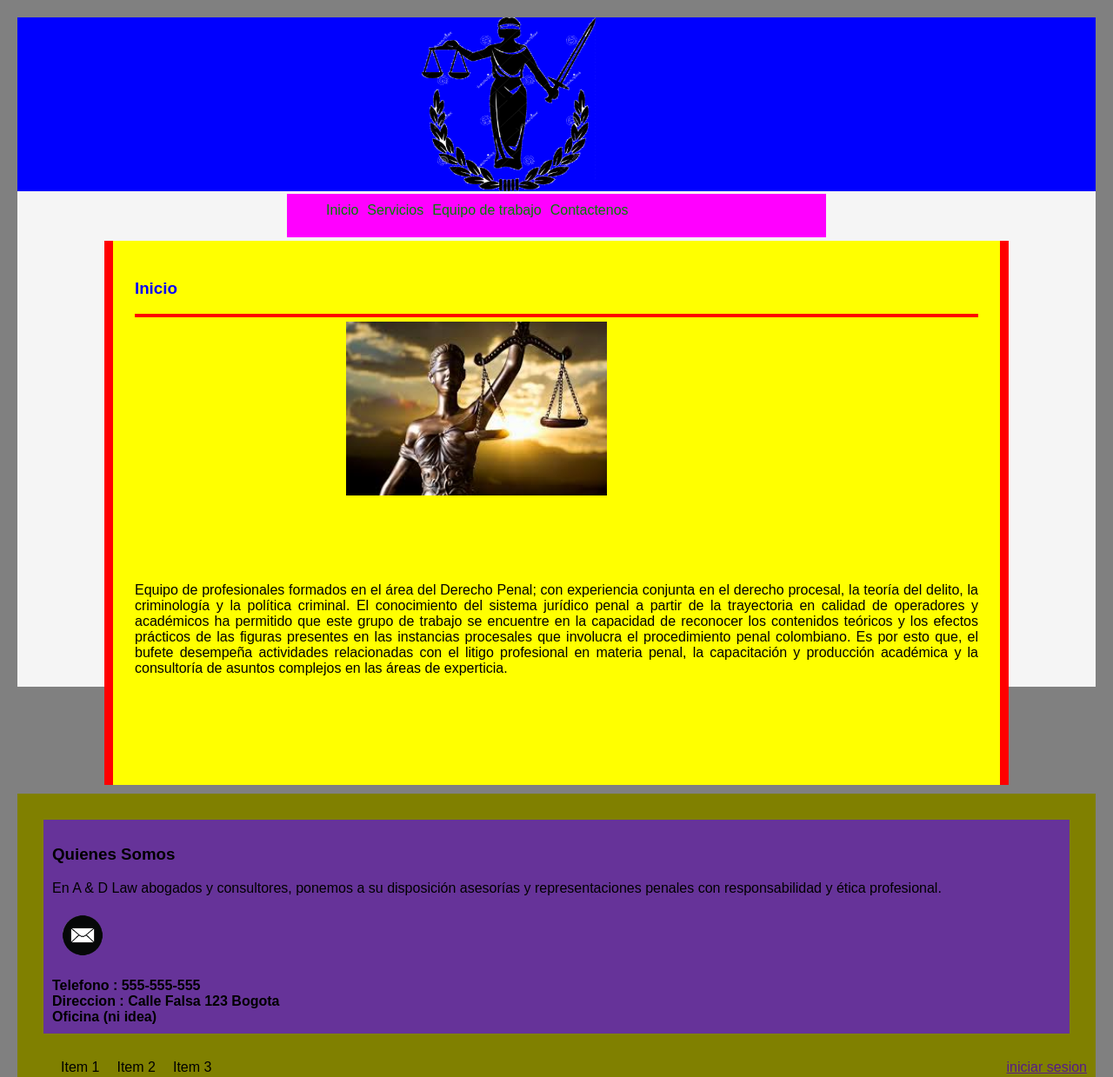
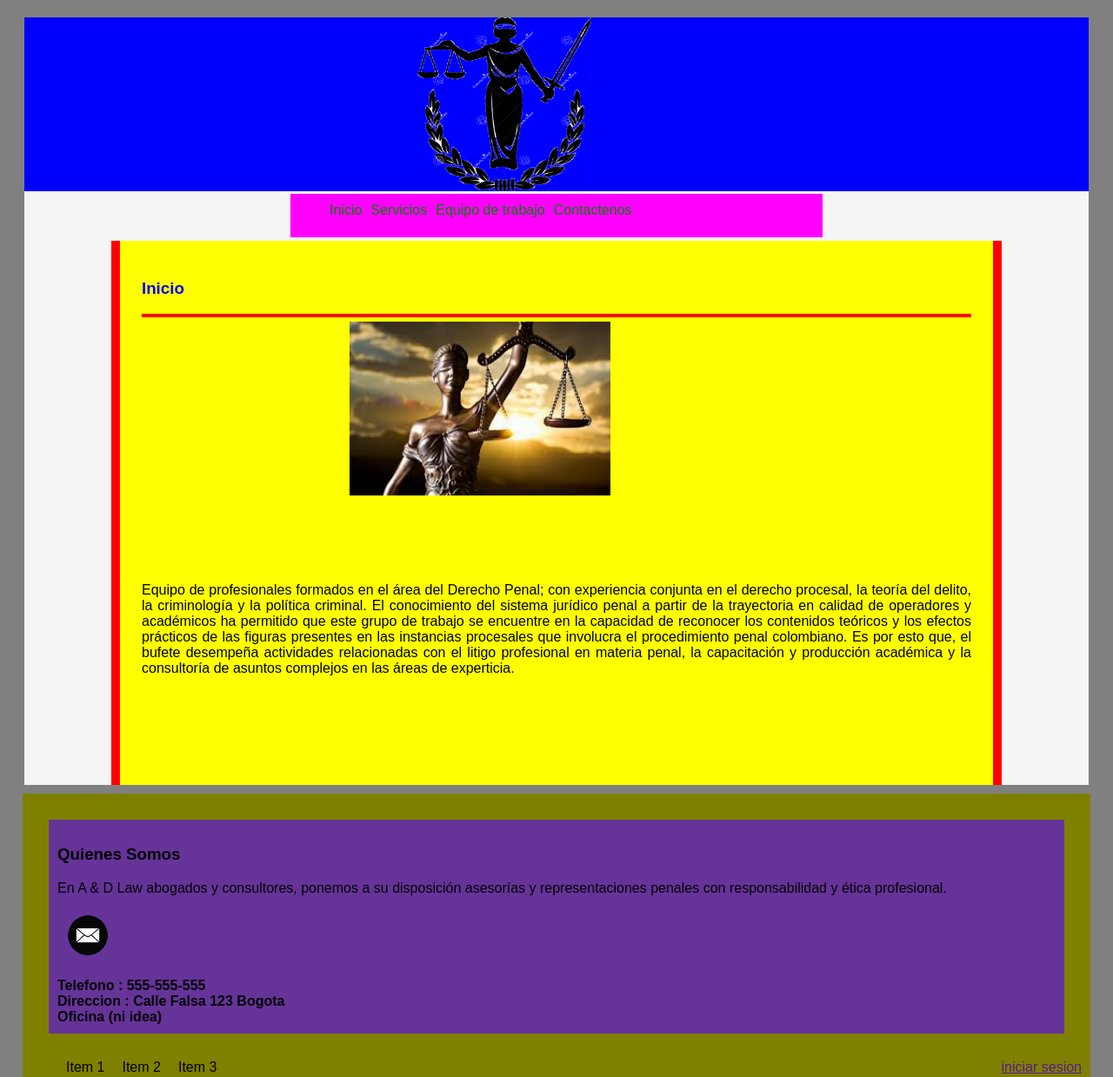
Before and after one commit to haroldsalcedo01/A-DLaw, a plain HTML site: page index.html in a window 1280 px wide. Shown: the whole page at 87% size. Drawn offline with Linux system fonts and the light colour scheme.

Commit message:
actualizacion de estilos

```diff
--- a/Styles/Styles.css
+++ b/Styles/Styles.css
@@ -7,10 +7,7 @@ body
 .main
 {
     background-color: whitesmoke;
-    position: absolute;
-    left: 20px;
-    top:20px;
-    right:20px;
+    margin: 20px;
     bottom: 10px;
 }
 
@@ -102,7 +99,8 @@ body
     position: absolute;
     margin: 10px 0px 10px 0px;
     background-color: olive;
-    width: 100%;
+    left: 26px;
+    right: 26px;
 }
 
 .footer--ul
```
